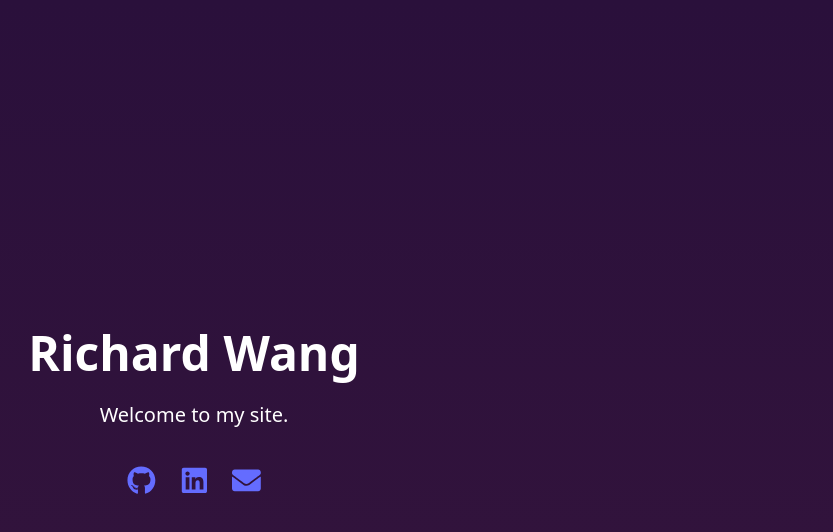
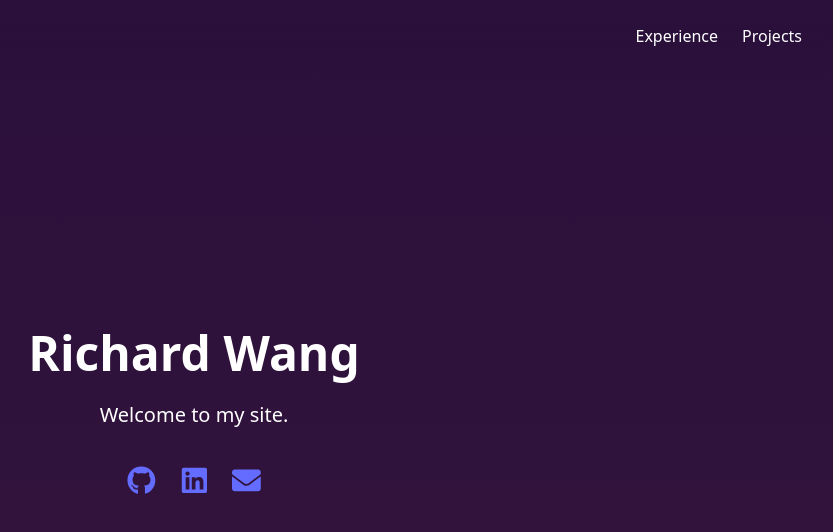
Before and after one commit to RichardWangg/Personal-Website-2, a React (Vite) app: page / in a window 1280 px wide. Shown: the top 532 px of the page, without its empty margins (446-1279 px from the left). Built offline with nearby package versions, Linux system fonts and the light colour scheme.

Commit message:
stable scrolling works and navbar scroll

```diff
--- a/package.json
+++ b/package.json
@@ -14,7 +14,8 @@
     "framer-motion": "^12.10.0",
     "react": "^19.1.0",
     "react-dom": "^19.1.0",
-    "react-icons": "^5.5.0"
+    "react-icons": "^5.5.0",
+    "react-scroll": "^1.9.3"
   },
   "devDependencies": {
     "@eslint/js": "^9.25.0",
--- a/src/App.jsx
+++ b/src/App.jsx
@@ -9,22 +9,25 @@ function App() {
   const lenis = useRef(null);
 
   useEffect(() => {
-    lenis.current = new Lenis({
+    const lenisInstance = new Lenis({
       duration: 1.2,
       easing: (t) => 1 - Math.pow(1 - t, 3),
       smooth: true,
       smoothTouch: true,
     });
 
+    lenis.current = lenisInstance;
+    window.lenis = lenisInstance;
+
     function raf(time) {
-      lenis.current.raf(time);
+      lenisInstance.raf(time);
       requestAnimationFrame(raf);
     }
 
     requestAnimationFrame(raf);
 
     return () => {
-      lenis.current.destroy();
+      lenisInstance.destroy();
     };
   }, []);
 
--- a/src/components/Experience.jsx
+++ b/src/components/Experience.jsx
@@ -1,7 +1,8 @@
 import { motion } from 'framer-motion';
+import { Element } from 'react-scroll';
 
 const Experience = () => (
-  <div className="section experience">
+  <Element name="experience" className="section">
     <motion.div
       initial={{ opacity: 0, scale: 0.85 }}
       whileInView={{ opacity: 1, scale: 1 }}
@@ -15,7 +16,7 @@ const Experience = () => (
         <li>Built 10+ personal projects</li>
       </ul>
     </motion.div>
-  </div>
+  </Element>
 );
 
 export default Experience;
--- a/src/components/Home.jsx
+++ b/src/components/Home.jsx
@@ -1,8 +1,44 @@
 import { motion } from 'framer-motion';
 import { FaGithub, FaLinkedin, FaEnvelope } from 'react-icons/fa';
+import { Link } from 'react-scroll';
 
 const Home = () => (
-  <div className="section home">
+  <div className="section home" id="home">
+    <nav style={{
+      position: 'fixed',
+      top: '1.5rem',
+      left: 0,
+      right: 0,
+      display: 'flex',
+      justifyContent: 'flex-end',
+      padding: '0 2rem',
+      gap: '1.5rem',
+      fontSize: '1rem',
+      zIndex: 10,
+      backgroundColor: 'transparent',
+      backdropFilter: 'blur(4px)',
+      color: 'white'
+    }}>
+      <Link
+        to="experience"
+        smooth={true}
+        duration={600}
+        offset={-50}
+        style={{ cursor: 'pointer', color: 'inherit', textDecoration: 'none' }}
+      >
+        Experience
+      </Link>
+      <Link
+        to="projects"
+        smooth={true}
+        duration={600}
+        offset={-50}
+        style={{ cursor: 'pointer', color: 'inherit', textDecoration: 'none' }}
+      >
+        Projects
+      </Link>
+    </nav>
+
     <motion.div
       initial={{ opacity: 0, y: -100 }}
       whileInView={{ opacity: 1, y: 0 }}
@@ -14,29 +50,15 @@ const Home = () => (
       <p style={{ fontSize: '1.25rem', marginBottom: '2rem' }}>
         Welcome to my site.
       </p>
-      <div style={{ display: 'flex', justifyContent: 'center', gap: '1.5rem', fontSize: '1.8rem' }}>
-        <a
-          href="https://github.com/YOUR_USERNAME"
-          target="_blank"
-          rel="noopener noreferrer"
-          aria-label="GitHub"
-        >
-          <FaGithub />
-        </a>
-        <a
-          href="https://linkedin.com/in/YOUR_USERNAME"
-          target="_blank"
-          rel="noopener noreferrer"
-          aria-label="LinkedIn"
-        >
-          <FaLinkedin />
-        </a>
-        <a
-          href="mailto:your.email@example.com"
-          aria-label="Email"
-        >
-          <FaEnvelope />
-        </a>
+      <div style={{
+        display: 'flex',
+        justifyContent: 'center',
+        gap: '1.5rem',
+        fontSize: '1.8rem'
+      }}>
+        <a href="https://github.com/YOUR_USERNAME" target="_blank" rel="noopener noreferrer"><FaGithub /></a>
+        <a href="https://linkedin.com/in/YOUR_USERNAME" target="_blank" rel="noopener noreferrer"><FaLinkedin /></a>
+        <a href="mailto:your.email@example.com"><FaEnvelope /></a>
       </div>
     </motion.div>
   </div>
--- a/src/components/Projects.jsx
+++ b/src/components/Projects.jsx
@@ -1,7 +1,8 @@
 import { motion } from 'framer-motion';
+import { Element } from 'react-scroll';
 
 const Projects = () => (
-  <div className="section projects">
+  <Element name="projects" className="section">
     <motion.div
       initial={{ opacity: 0, scale: 0.85 }}
       whileInView={{ opacity: 1, scale: 1 }}
@@ -11,7 +12,7 @@ const Projects = () => (
       <h1>🛠️ Projects</h1>
       <p>Portfolio, Weather App, Todo Tracker, and more.</p>
     </motion.div>
-  </div>
+  </Element>
 );
 
 export default Projects;
```
Also changed, not shown: 1 other file (tests, documents, lock files or other folders).
